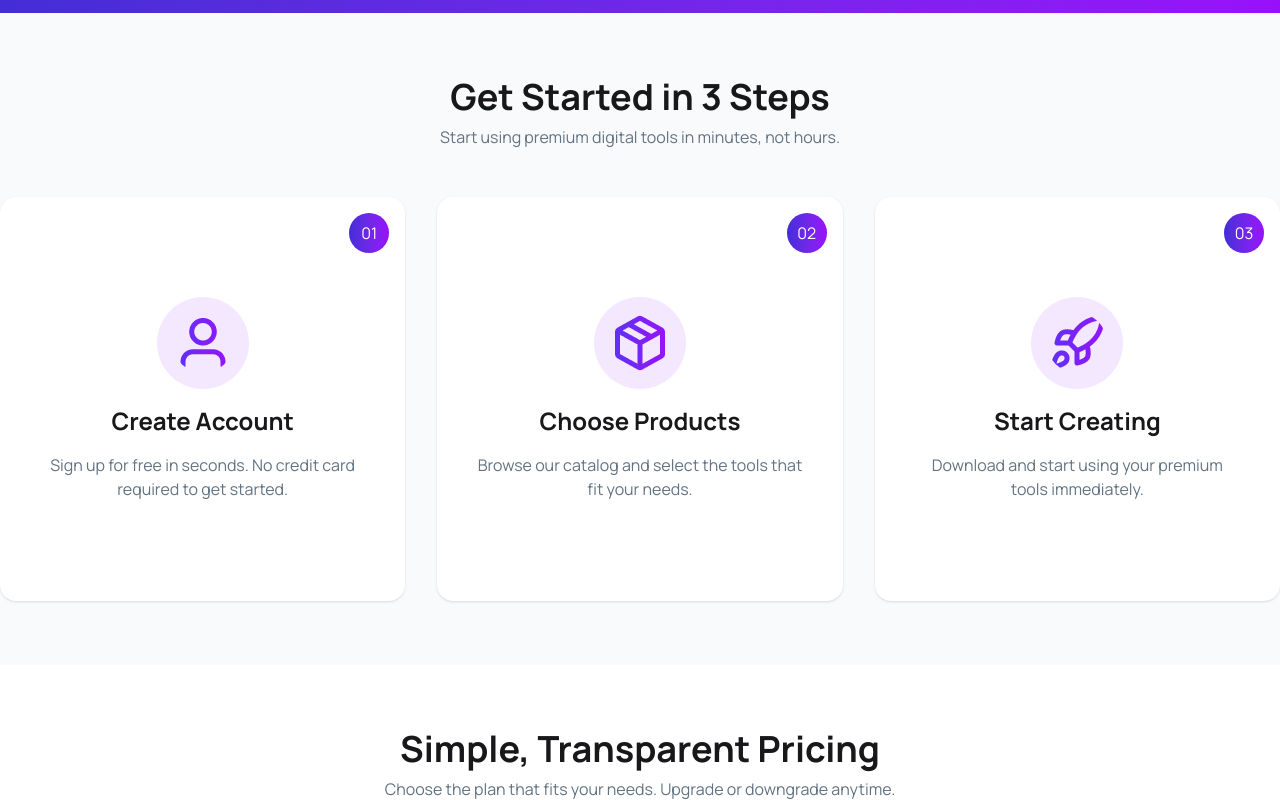
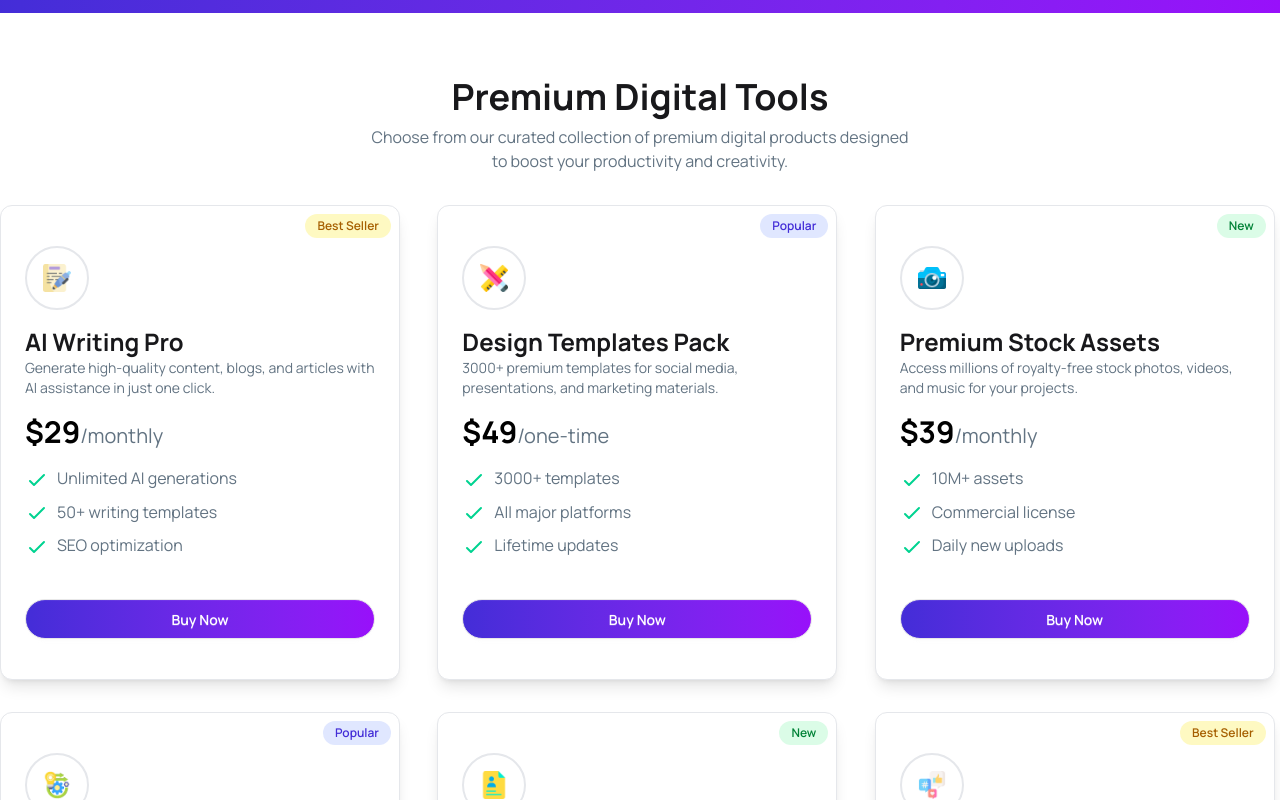
Before and after one commit to Saharier36/Digital-Tools-Shop, a React (Vite) app: page / in a window 1280 px wide. Shown: the part 1040-1840 px from the top of the page. Built offline with nearby package versions, Linux system fonts and the light colour scheme.

Commit message:
add and design cards

```diff
--- a/public/products.json
+++ b/public/products.json
@@ -12,7 +12,7 @@
       "50+ writing templates",
       "SEO optimization"
     ],
-    "icon": "/assets/ai-writing.png"
+    "icon": "/src/assets/products/writing_2327400 1.png"
   },
   {
     "id": 2,
@@ -23,7 +23,7 @@
     "tag": "Popular",
     "tagType": "popular",
     "features": ["3000+ templates", "All major platforms", "Lifetime updates"],
-    "icon": "/assets/design-templates.png"
+    "icon": "/src/assets/products/design-tool.png"
   },
   {
     "id": 3,
@@ -34,7 +34,7 @@
     "tag": "New",
     "tagType": "new",
     "features": ["10M+ assets", "Commercial license", "Daily new uploads"],
-    "icon": "/assets/stock-assets.png"
+    "icon": "/src/assets/products/camera.png"
   },
   {
     "id": 4,
@@ -49,7 +49,7 @@
       "Multi-tool integration",
       "Custom workflows"
     ],
-    "icon": "/assets/automation.png"
+    "icon": "/src/assets/products/operation.png"
   },
   {
     "id": 5,
@@ -60,7 +60,7 @@
     "tag": "New",
     "tagType": "new",
     "features": ["100+ templates", "ATS optimization", "Export to PDF"],
-    "icon": "/assets/resume-builder.png"
+    "icon": "/src/assets/products/portfolio.png"
   },
   {
     "id": 6,
@@ -71,6 +71,6 @@
     "tag": "Best Seller",
     "tagType": "best-seller",
     "features": ["5000+ assets", "Schedule 100 posts", "Advanced analytics"],
-    "icon": "/assets/social-media.png"
+    "icon": "/src/assets/products/social-media.png"
   }
 ]
--- a/src/App.jsx
+++ b/src/App.jsx
@@ -7,6 +7,12 @@ import Products from './components/Products/Products'
 import Stats from './components/Stats/Stats'
 import Steps from './components/Steps/Steps'
 
+const getProducts = async ()=>{
+  const res = await fetch("/public/products.json")
+  return res.json()
+}
+const productsPromise = getProducts()
+
 function App() {
 
   return (
@@ -14,7 +20,7 @@ function App() {
     <Nav></Nav>
     <Banner></Banner>
     <Stats></Stats>
-    {/* <Products></Products> not complete */}
+    <Products productsPromise={productsPromise}></Products>
     <Steps></Steps>
     <Pricing></Pricing>
     <Footer></Footer>
--- a/src/components/Footer/Footer.jsx
+++ b/src/components/Footer/Footer.jsx
@@ -50,7 +50,7 @@ const Footer = () => {
           </div>
         </nav>
       </footer>
-      <div className="w-11/12 mx-auto">
+      <div className="w-[95%] mx-auto">
         <hr className="opacity-35" />
         <div className="md:flex justify-between items-center py-7">
           <p className="text-gray-400">
--- a/src/components/Products/Products.jsx
+++ b/src/components/Products/Products.jsx
@@ -1,6 +1,15 @@
-import React from 'react';
+import React from "react";
+import { use } from "react";
 
-const Products = () => {
+const tagClass = {
+  "best-seller": "bg-yellow-100 text-yellow-700",
+  popular: "bg-indigo-100 text-indigo-700",
+  new: "bg-green-100 text-green-700",
+};
+
+const Products = ({ productsPromise }) => {
+  const products = use(productsPromise);
+  console.log(products);
   return (
     <div className="mx-auto py-16">
       <div className="text-center mb-8">
@@ -13,10 +22,63 @@ const Products = () => {
         </p>
       </div>
 
+      <div className="grid grid-cols-1 md:grid-cols-2 lg:grid-cols-3 gap-8 max-w-7xl mx-auto">
+        {products.map((product) => (
+          <div
+            key={product.id}
+            className="relative bg-base-100 shadow-lg rounded-xl py-10 px-6 flex flex-col gap-4 max-w-100 border border-gray-200"
+          >
+            <span
+              className={`absolute top-2 right-2 px-3 py-1 rounded-full text-xs font-semibold ${tagClass[product.tagType]}`}
+            >
+              {product.tag}
+            </span>
+
+            <div className="border-2 border-gray-200 rounded-full p-4 w-16 h-16 flex items-center justify-center">
+              <img src={product.icon} />
+            </div>
+
             <div>
-            <button className=''>
+              <h2 className="text-2xl font-bold">{product.name}</h2>
+              <p className="text-[#627382] text-sm">{product.description}</p>
+            </div>
 
+            <p className="text-xl text-[#627382]">
+              <span className="font-bold text-3xl text-black">
+                ${product.price}
+              </span>
+              /{product.period}
+            </p>
+
+            <ul className="flex flex-col gap-2 text-[#627382]">
+              {product.features.map((feature, i) => (
+                <li key={i}>
+                  <svg
+                    xmlns="http://www.w3.org/2000/svg"
+                    className="size-6 me-2 inline-block text-success"
+                    fill="none"
+                    viewBox="0 0 24 24"
+                    stroke="currentColor"
+                  >
+                    <path
+                      strokeLinecap="round"
+                      strokeLinejoin="round"
+                      strokeWidth="2"
+                      d="M5 13l4 4L19 7"
+                    />
+                  </svg>
+                  <span>{feature}</span>
+                </li>
+              ))}
+            </ul>
+
+            <div className="mt-6">
+              <button className="btn btn-block rounded-full bg-linear-to-r from-indigo-700 to-purple-600 text-white">
+                Buy Now
               </button>
+            </div>
+          </div>
+        ))}
       </div>
     </div>
   );
```
Also changed, not shown: src/assets/products/camera.png (added). Lines whose indentation alone changed are shown as unchanged.
